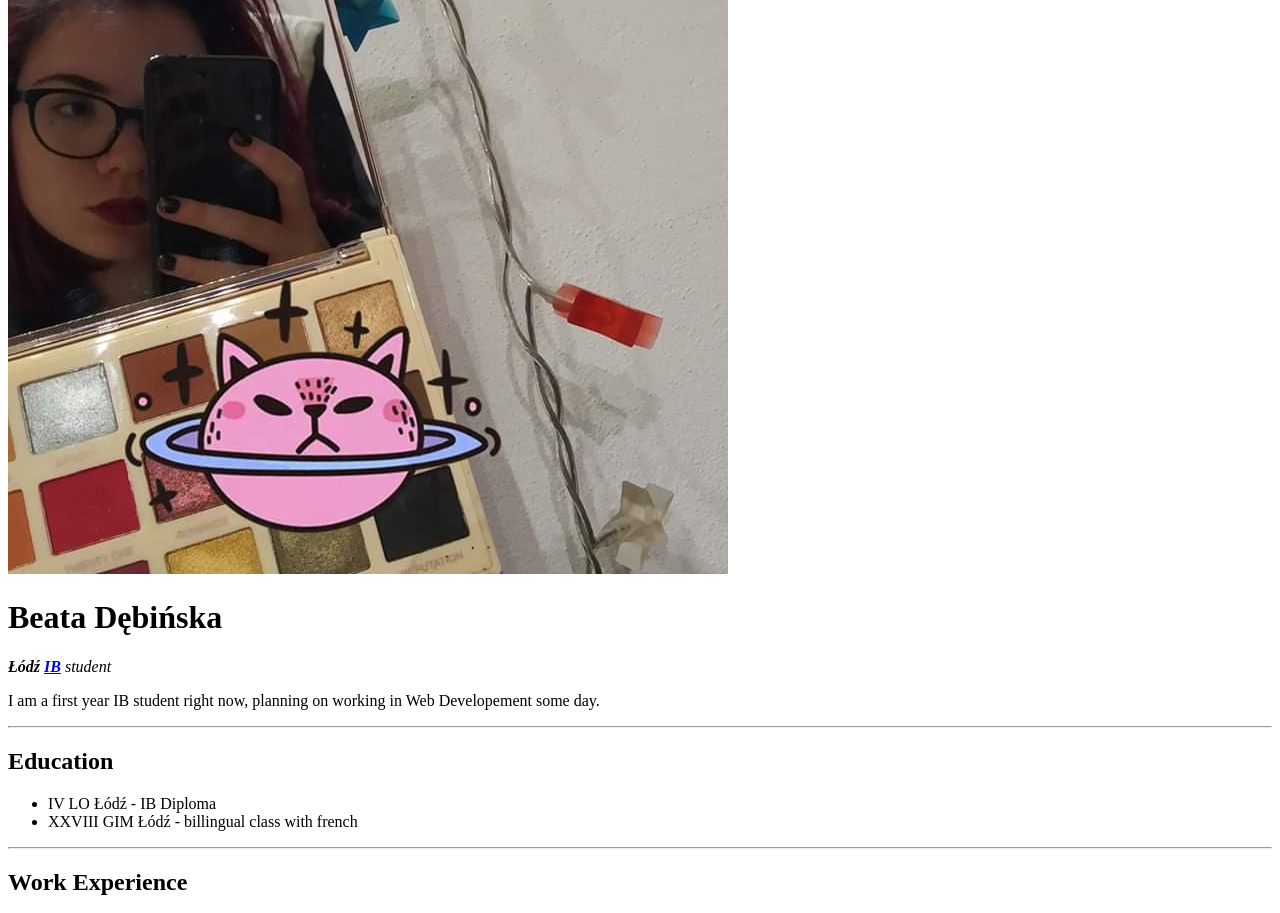
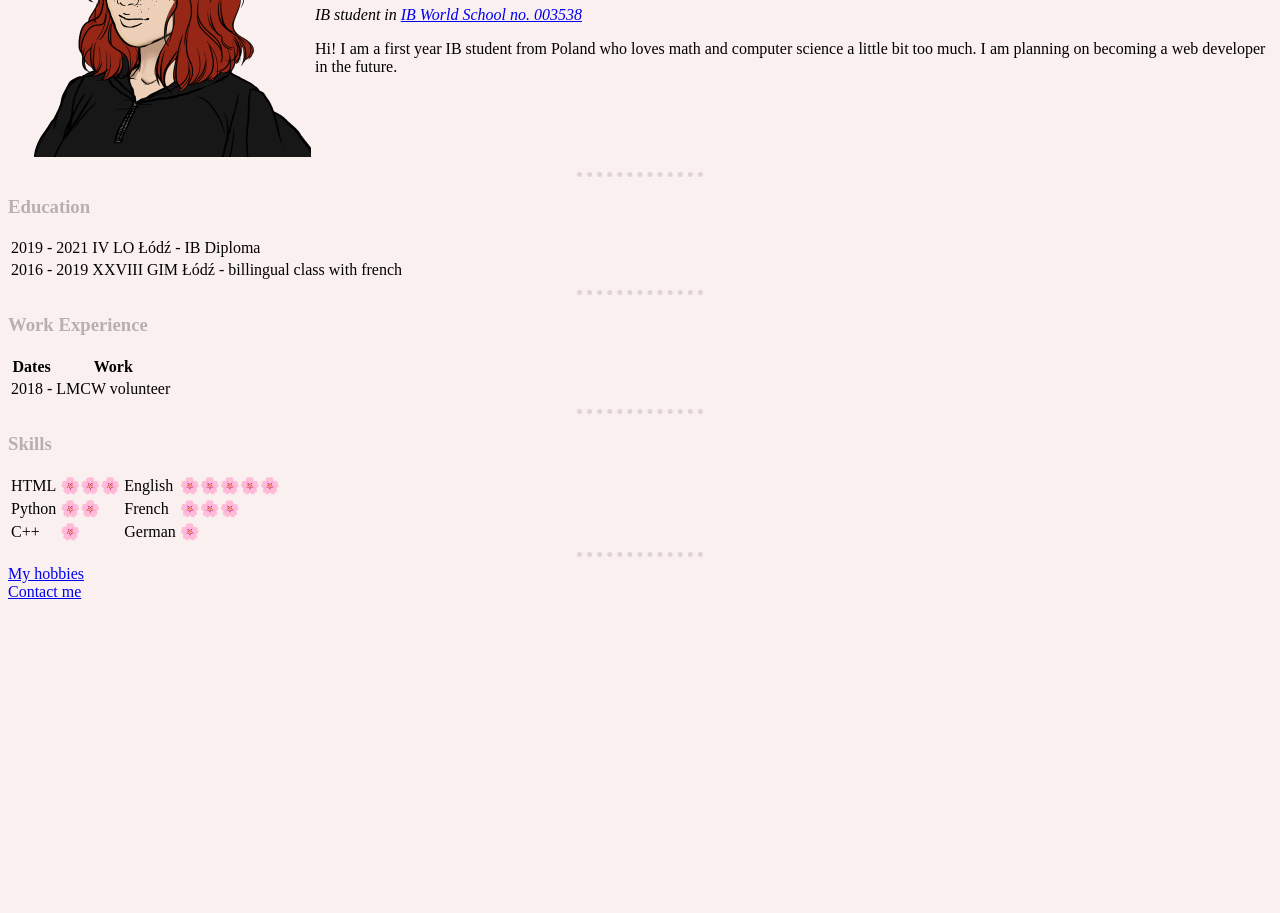
Before and after one commit to vsasvipul0605/HTML-Personal-Site, a plain HTML site: page index.html in a window 1280 px wide. Shown: the part 154-1067 px from the top of the page. After the commit the page ends 800 px from the top, so only its background shows below. Drawn offline with Linux system fonts and the light colour scheme.

Commit message:
Updating the layout and adding some CSS files

```diff
--- /dev/null
+++ b/CSS/styles.css
@@ -0,0 +1,23 @@
+body {
+    background-color: #fbf0f0;
+}
+
+hr {
+    border-color: #dfd3d3;
+    border-width: 5px;
+    border-style: none;
+    border-top-style: dotted;
+    width: 10%;
+}
+
+img {
+    height: 300px;
+}
+
+h1 {
+    color: #7c7575;
+}
+
+h3 {
+    color: #b8b0b0;
+}
--- a/index.html
+++ b/index.html
@@ -4,25 +4,49 @@
 <head>
     <meta charset="UTF-8">
     <title>Beata's Personal Website</title>
+    <link rel="stylesheet" href="css/styles.css" />
 </head>
 
 <body>
-    <img src ="beata.jpg" alt="Beata's profile picture">
-    <h1>Beata Dębińska</h1>
-    <p>
-        <em><strong>Łódź <a href="https://www.ibo.org/programmes/diploma-programme/">IB</a></strong> student</em>
-    </p>
-    <p>
-        I am a first year IB student right now, planning on working in Web Developement some day.
-    </p>
+    <table>
+        <td>
+            <img src ="images/beata.png" alt="Beata's profile picture">
+        </td>
+        <td>
+            <h1>Beata Dębińska</h1>
+            <p>
+                <em>IB student in <a target="_blank" href="http://www.4liceum.pl/pl/">IB World School no.
+003538</a></em>
+            </p>
+            <p>
+                Hi! I am a first year IB student from Poland who loves math and computer science a little bit too much. I am planning on becoming a web developer in the future.
+            </p>
+        </td>
+    </table>
+
     <hr />
-    <h2>Education</h2>
-    <ul>
-        <li>IV LO Łódź - IB Diploma</li>
-        <li>XXVIII GIM Łódź - billingual class with french</li>
-    </ul>
+    <h3>Education</h3>
+    <table>
+        <tr>
+            <td>
+                2019 - 2021
+            </td>
+            <td>
+                IV LO Łódź - IB Diploma
+            </td>
+        </tr>
+        <tr>
+            <td>
+                2016 - 2019
+            </td>
+            <td>
+                XXVIII GIM Łódź - billingual class with french
+            </td>
+        </tr>
+    </table>
+
     <hr />
-    <h2>Work Experience</h2>
+    <h3>Work Experience</h3>
     <table>
         <thead>
             <tr>
@@ -37,27 +61,28 @@
             </tr>
         </tbody>
     </table>
+
     <hr />
-    <h2>Skills</h2>
+    <h3>Skills</h3>
     <table>
         <tbody>
         <tr>
             <td>HTML</td>
-            <td>⭐️⭐️⭐️</td>
+            <td>🌸🌸🌸</td>
             <td>English</td>
-            <td>⭐️⭐️⭐️⭐️⭐️</td>
+            <td>🌸🌸🌸🌸🌸</td>
         </tr>
         <tr>
             <td>Python</td>
-            <td>⭐️⭐️</td>
+            <td>🌸🌸</td>
             <td>French</td>
-            <td>⭐️⭐️⭐️</td>
+            <td>🌸🌸🌸</td>
         </tr>
         <tr>
             <td>C++</td>
-            <td>⭐️</td>
+            <td>🌸</td>
             <td>German</td>
-            <td>⭐️</td>
+            <td>🌸</td>
         </tr>
         </tbody>
     </table>
```
Also changed, not shown: contact.html (+26 -0 lines), hobbies.html (+7 -4 lines), images/beata.png (added).
